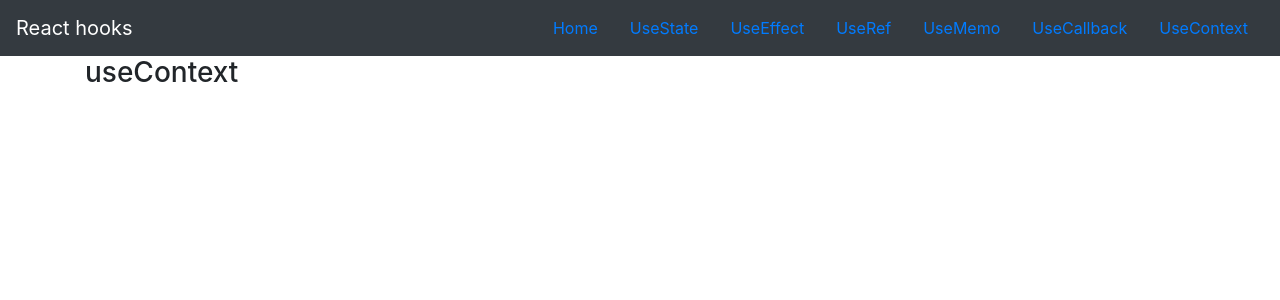
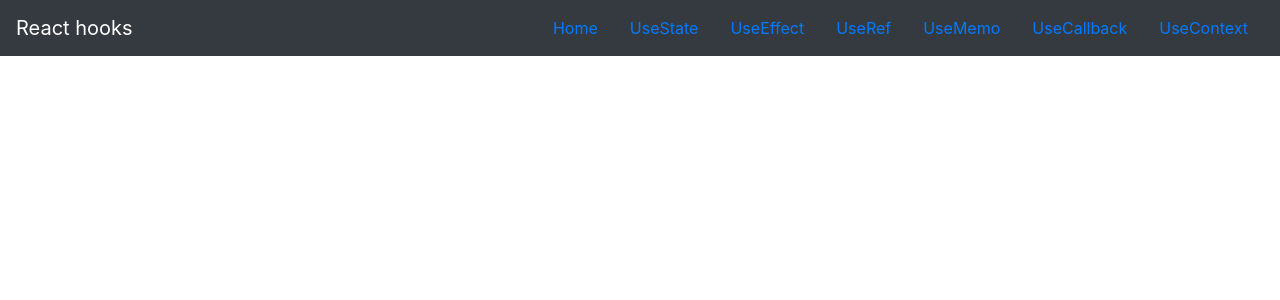
Before and after one commit to roman89ua/react-hooks, a React (Create React App) app: page /useContext in a window 1280 px wide. Shown: the top 300 px of the page. Built offline with nearby package versions, Linux system fonts and the light colour scheme.

Commit message:
Start useContext hook

```diff
--- a/src/App.js
+++ b/src/App.js
@@ -6,7 +6,7 @@ import UseEffect from "./components/useEffect";
 import UseRef from "./components/useRef";
 import UseMemo from "./components/useMemo";
 import UseCallback from "./components/useCallback";
-import UseContext from "./components/useContext";
+// import UseContext from "./components/useContext";
 import Navbar from "./components/Navbar";
 import { BrowserRouter, Switch, Route } from "react-router-dom";
 
@@ -15,7 +15,7 @@ function App() {
   return (
     <BrowserRouter>
       < Navbar />
-      <div className="container">
+      <div className="container pt-3">
         <Switch>
           <Route component={Home} path="/" exact />
           <Route component={UseState} path="/useState" />
@@ -23,7 +23,7 @@ function App() {
           <Route component={UseRef} path="/useRef" />
           <Route component={UseMemo} path="/useMemo" />
           <Route component={UseCallback} path="/useCallback" />
-          <Route component={UseContext} path="/useContext" />
+          {/* <Route component={UseContext} path="/useContext" /> */}
         </Switch>
       </div>
     </BrowserRouter>
--- a/src/components/useContext.js
+++ /dev/null
@@ -1,11 +0,0 @@
-import React from 'react'
-import UseContext2 from './useContext2';
-
-export default function UseContext() {
-    return (
-        <React.Fragment>
-            <h3>useContext</h3>
-            <UseContext2 />
-        </React.Fragment>
-    )
-}
--- a/src/components/useContext2.js
+++ /dev/null
@@ -1,10 +0,0 @@
-import React from 'react'
-
-
-export default function UseContext2() {
-    return (
-        <React.Fragment>
-            <h4></h4>
-        </React.Fragment>
-    )
-}
```
